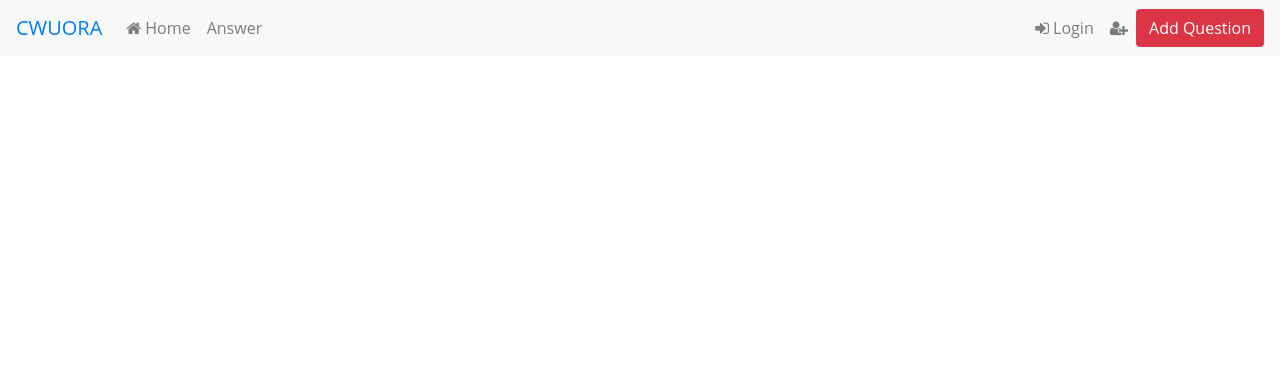
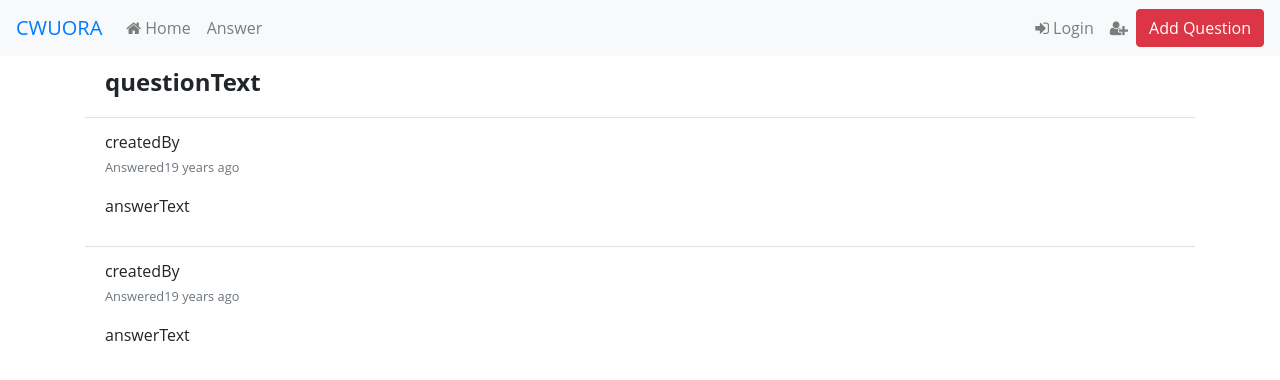
Before and after one commit to nguyensjsu/sp19-281-cloud-walkers, a React (Create React App) app in the folder frontend/: page /question in a window 1280 px wide. Shown: the top 380 px of the page. Built offline with nearby package versions, Linux system fonts and the light colour scheme; no server answers.

Commit message:
quesionPage Layout

```diff
--- a/frontend/src/components/Main.js
+++ b/frontend/src/components/Main.js
@@ -4,6 +4,7 @@ import Login from './Login/Login';
 import SignUp from './SignUp/SignUp';
 import Home from './Home/Home';
 import navbar from './NavBar/Navbar';
+import QuestionPage from './QuestionPage/QuestionPage';
 
 
 //Create a Main Component
@@ -19,6 +20,7 @@ class Main extends Component {
                     <Route path='/signup' component={SignUp} />
 
                     <Route path="/home" exact component={Home} />
+                    <Route path="/question" component={QuestionPage}/>
 
                 </Switch>
             </div>
--- a/frontend/src/components/QuestionPage/QuestionPage.js
+++ b/frontend/src/components/QuestionPage/QuestionPage.js
@@ -4,19 +4,148 @@ import cookie from 'react-cookies';
 //import { Redirect } from 'react-router';
 import { userActions } from '../../_actions';
 import { connect } from 'react-redux';
-import { Container, Col, Card, Button } from 'react-bootstrap';
+import { ListGroup, Container, ListGroupItem } from 'react-bootstrap';
 import ReactPaginate from 'react-paginate';
+import Moment from 'react-moment';
+import PropTypes from 'prop-types';
+
+const fake_reponse = {
+    "spaceId": "spaceId",
+    "createdBy": "createdBy",
+    "topics": [{
+        "topics": {
+            "label": "label"
+        }
+    }, {
+        "topics": {
+            "label": "label"
+        }
+    }],
+    "answers": [{
+        "answers": {
+            "questionId": "questionId",
+            "comments": [{
+                "replies": {
+                    "answerId": "answerId",
+                    "replies": [{}, {}],
+                    "createdBy": "createdBy",
+                    "parentCommentId": "parentCommentId",
+                    "_id": "_id",
+                    "commentText": "commentText",
+                    "createdOn": "2000-01-23T04:56:07.000+00:00"
+                }
+            }, {
+                "replies": {
+                    "answerId": "answerId",
+                    "replies": [{}, {}],
+                    "createdBy": "createdBy",
+                    "parentCommentId": "parentCommentId",
+                    "_id": "_id",
+                    "commentText": "commentText",
+                    "createdOn": "2000-01-23T04:56:07.000+00:00"
+                }
+            }],
+            "answerText": "answerText",
+            "createdBy": "createdBy",
+            "_id": "_id",
+            "createdOn": "2000-01-23T04:56:07.000+00:00"
+        }
+    }, {
+        "answers": {
+            "questionId": "questionId",
+            "comments": [{
+                "replies": {
+                    "answerId": "answerId",
+                    "replies": [{}, {}],
+                    "createdBy": "createdBy",
+                    "parentCommentId": "parentCommentId",
+                    "_id": "_id",
+                    "commentText": "commentText",
+                    "createdOn": "2000-01-23T04:56:07.000+00:00"
+                }
+            }, {
+                "replies": {
+                    "answerId": "answerId",
+                    "replies": [{}, {}],
+                    "createdBy": "createdBy",
+                    "parentCommentId": "parentCommentId",
+                    "_id": "_id",
+                    "commentText": "commentText",
+                    "createdOn": "2000-01-23T04:56:07.000+00:00"
+                }
+            }],
+            "answerText": "answerText",
+            "createdBy": "createdBy",
+            "_id": "_id",
+            "createdOn": "2000-01-23T04:56:07.000+00:00"
+        }
+    }],
+    "_id": "_id",
+    "createdOn": "2000-01-23T04:56:07.000+00:00",
+    "questionText": "questionText"
+}
 
 
-const Answer = (
+export class AnswerList extends Component {
+    static propTypes = {
+        data: PropTypes.array.isRequired,
+    };
+    render() {
+        let details = null;
+        if (this.props.data.length != 0) {
+            details = this.props.data.map(post => {
+                return (
+                    <ListGroup.Item>
+                        <ul class="list-unstyled">
+                            <li>{post.answers.createdBy}</li>
+                            <li><small class="text-muted">Answered<Moment fromNow>{post.answers.createdOn}</Moment></small></li>
+                        </ul>
+                        <p>
+                            {post.answers.answerText}
+                        </p>
+                    </ListGroup.Item>
 
-)
+                )
+            });
+        }
+        else {
+            details = (<div>No Answer Yet</div>)
+        }
+        return (
+            <ListGroup variant="flush">
+                {details}
+            </ListGroup>
+        )
+    }
+}
 
-const AnswerList =
+
+
 class QuestionPage extends Component {
+    constructor(props) {
+        super(props);
+        this.state = {
 
+        }
+    }
+
+    render() {
+        return (
+            <div>
+                <Container>
+                    <ListGroup variant="flush">
+                        <ListGroupItem>
+                            <h4><b>{fake_reponse.questionText}</b></h4>
+                        </ListGroupItem>
+                    </ListGroup>
+
+                    <AnswerList data={fake_reponse.answers} />
+                </Container>
+            </div>
+        )
+    }
 
 }
 
-const mapStateToProps = ({authentication}) => ({authentication});
+const mapStateToProps = ({ authentication }) => ({ authentication });
 export default connect(mapStateToProps)(QuestionPage);
```
